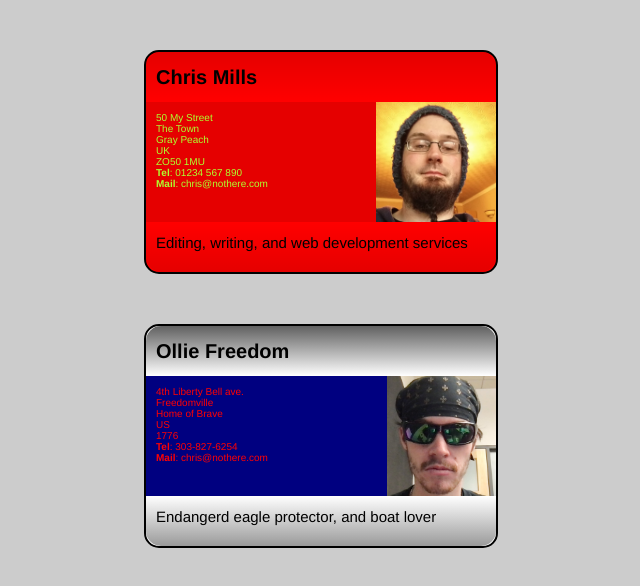
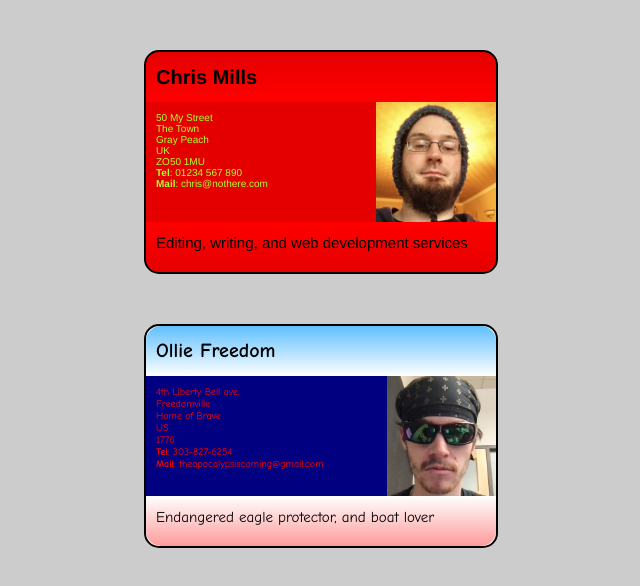
Before and after one commit to ojpollock/ojpollock.github.io, a plain HTML site: page wa/wa4.html in a window 1280 px wide. Shown: the whole page, without its empty margins (319-959 px from the left). Drawn offline with Linux system fonts and the light colour scheme.

Commit message:
changed font

```diff
--- a/css/wa4.css
+++ b/css/wa4.css
@@ -84,12 +84,14 @@ article p {
   }
 
   .card2 header{
-    background-image: linear-gradient(to bottom,rgba(0, 0, 0, 0.622), rgb(255, 255, 255));
+    font-family: "Comic Sans MS" ;
+    background-image: linear-gradient(to bottom,rgba(0, 153, 255, 0.622), rgb(255, 255, 255));
     border-radius: 1.5em 1.5em 0 0;
   }
 
   .card2 footer{
-    background-image: linear-gradient(to top,rgba(0, 0, 0, 0.397), rgb(255, 255, 255));
+    font-family: "Comic Sans MS" ;
+    background-image: linear-gradient(to top,rgba(255, 0, 0, 0.397), rgb(255, 255, 255));
     border-radius: 0 0 1.5em 1.5em;
   }
 
@@ -103,6 +105,7 @@ article p {
     padding: 1em;
   }
   .article2 {
+    font-family: "Comic Sans MS" ;
     background-color: navy;
   }
   .article2 p {
--- a/wa/wa4.html
+++ b/wa/wa4.html
@@ -28,8 +28,8 @@
     </footer>
   </section>
 
-  </body>
-</html>
+
+
 
 <section class="card2">
     <header class="headandfoot2">
@@ -43,10 +43,10 @@
          US<br>
          1776<br>
         <strong>Tel</strong>: 303-827-6254<br>
-        <strong>Mail</strong>: chris@nothere.com</p>
+        <strong>Mail</strong>: theapocalypsiscoming@gmail.com</p>
     </article>
     <footer class="headandfoot2">
-      <p>Endangerd eagle protector, and boat lover</p>
+      <p>Endangered eagle protector, and boat lover</p>
     </footer>
   </section>
 
```
